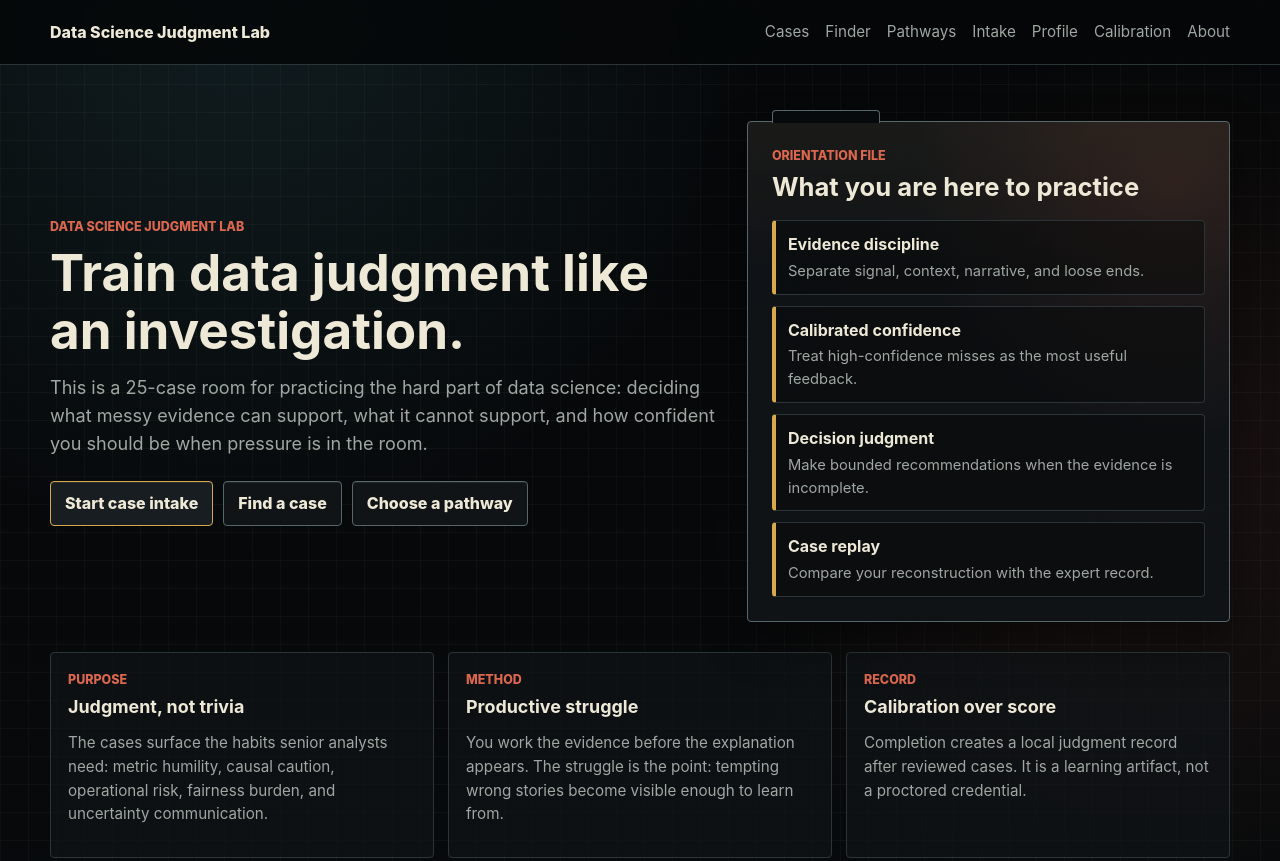
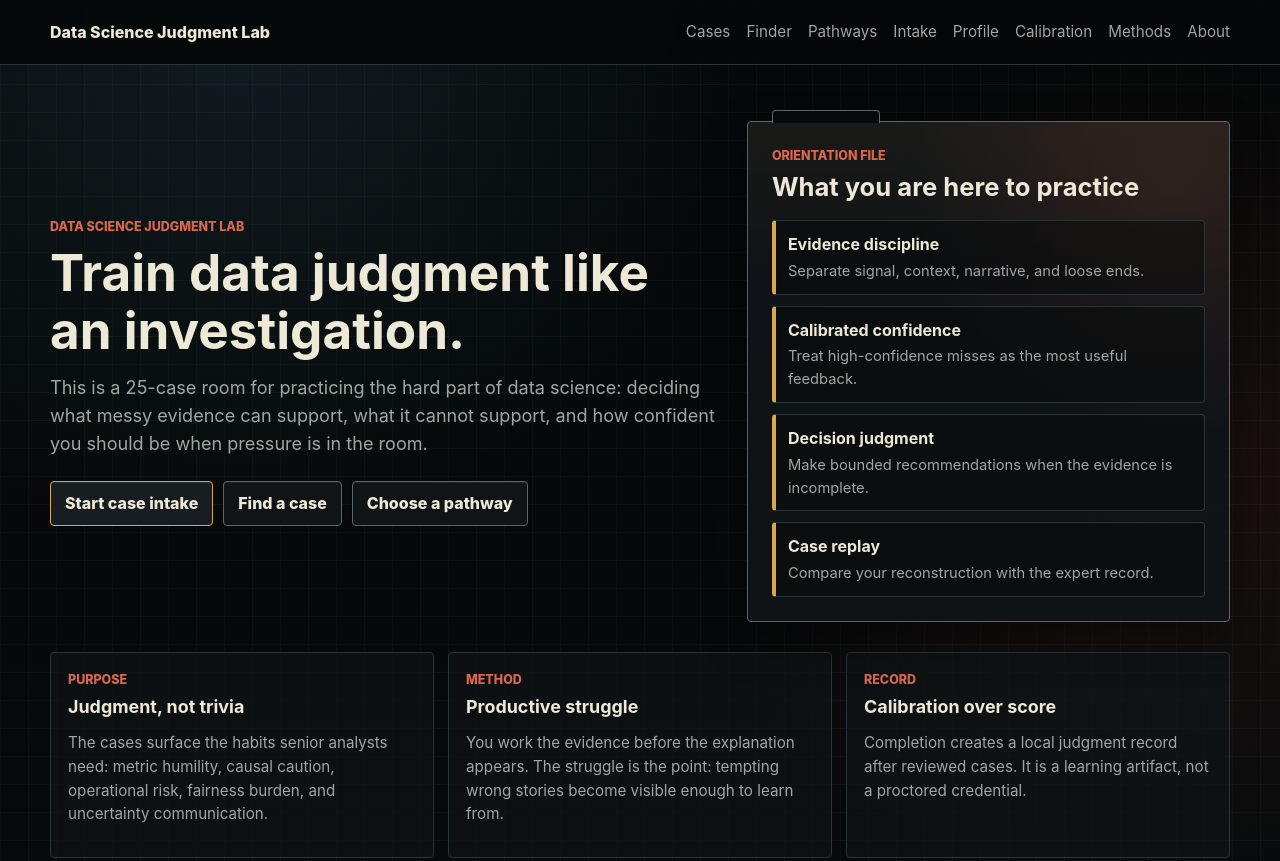
Before and after one commit to stuartjonesstats/data-science-judgment-lab, an Astro site in the folder site/: page / in a window 1280 px wide. Shown: the top 861 px of the page. Built offline with nearby package versions, Linux system fonts and the light colour scheme; Astro itself is replaced by a stand-in of ours; no server answers.

Commit message:
Add Methods to top navigation

```diff
--- a/site/src/layouts/BaseLayout.astro
+++ b/site/src/layouts/BaseLayout.astro
@@ -39,6 +39,7 @@ const githubUrl = 'https://github.com/stuartjonesstats/data-science-judgment-lab
           <a href={withBase('/diagnostic/')}>Intake</a>
           <a href={withBase('/completion/')}>Profile</a>
           <a href={withBase('/calibration/')}>Calibration</a>
+          <a href={withBase('/methods/')}>Methods</a>
           <a href={withBase('/about/')}>About</a>
         </nav>
       </div>
```
